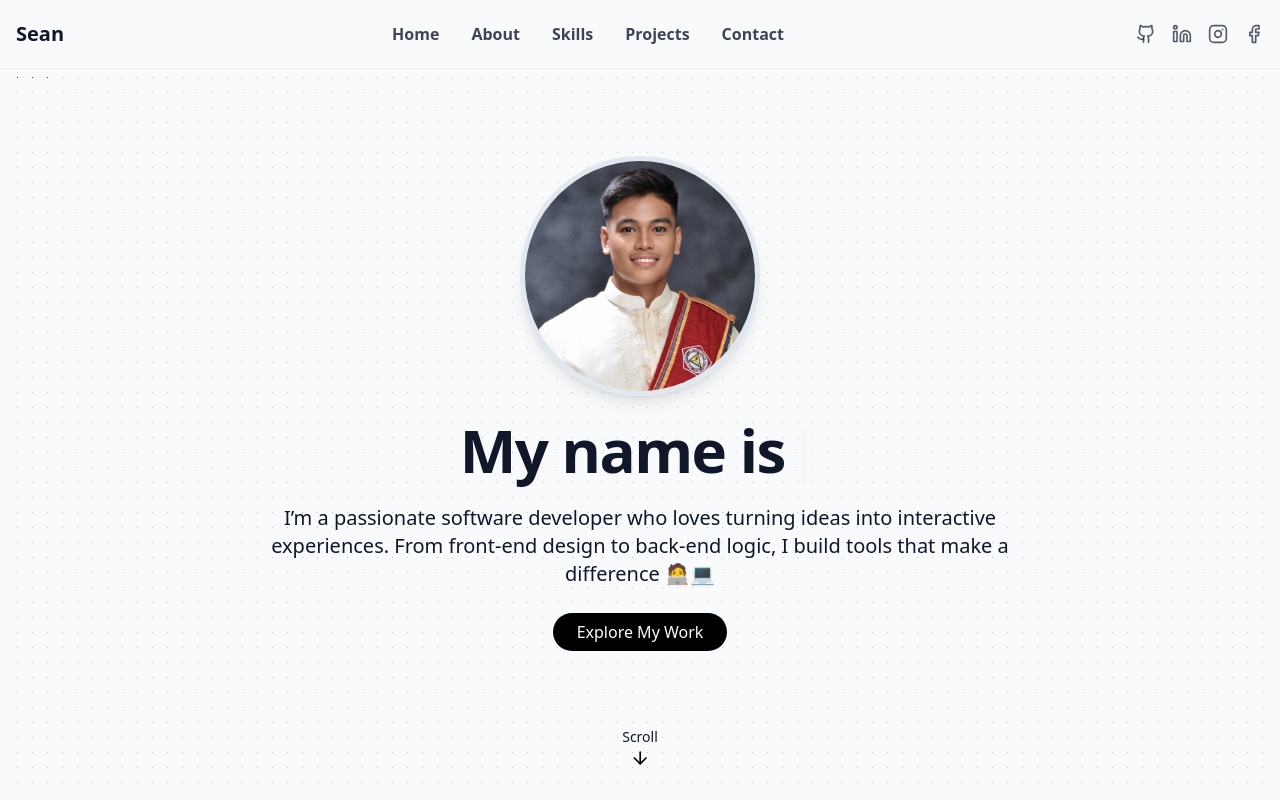
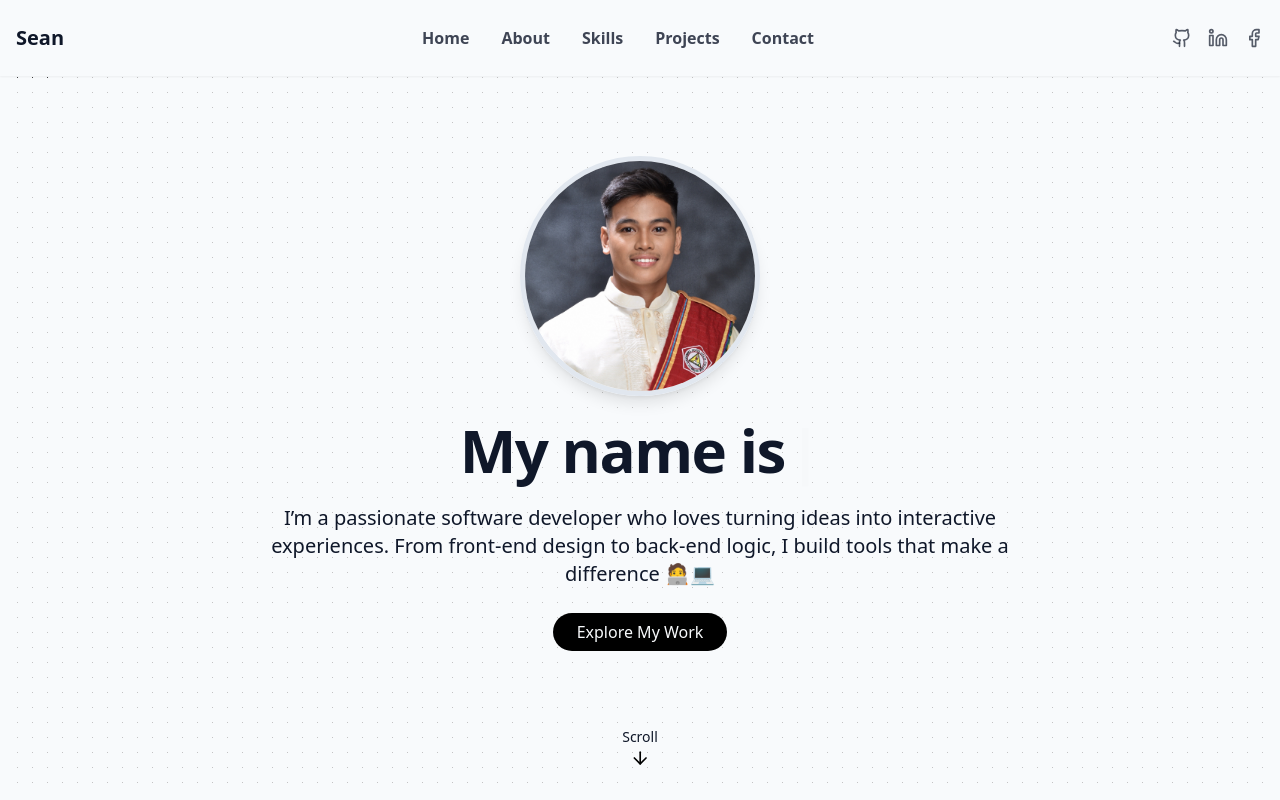
Before and after one commit to DarthCoder-afk/react-portfolio, a React (Vite) app: page / in a window 1280 px wide. Shown: the top 800 px of the page. Built offline with nearby package versions, Linux system fonts and the light colour scheme.

Commit message:
remove ig from nav

```diff
--- a/src/components/NavBar.jsx
+++ b/src/components/NavBar.jsx
@@ -1,5 +1,5 @@
 import { cn } from "@/lib/utils";
-import { X, Menu, Github, Linkedin, Instagram, Facebook } from "lucide-react";
+import { X, Menu, Github, Linkedin, Facebook } from "lucide-react";
 import { useEffect, useState } from "react";
 const navItems = [
     { name: "Home", href: "#hero" },
@@ -35,7 +35,7 @@ export const NavBar = () => {
     return <nav className={cn("fixed w-full z-40 font-semibold shadow-xs bg-[#f8fafc] transition-all duration-200",
         Scrolled ? "py-3 bg-[#f8fafc] shadow-lg" : "py-5",
     )}>
-        <div className="container mx-auto flex items-center justify-between px-4">
+        <div className="container mx-auto flex items-center justify-between px-4 py-1">
             <a href="#hero" className="text-xl font-bold text-primary flex items-center hidden md:flex">
                 <span className="relative z-10">
                     <span className="text-foreground">Sean</span>
@@ -43,7 +43,7 @@ export const NavBar = () => {
             </a>
 
             {/* Desktop View */}
-            <div className="hidden md:flex mx-auto space-x-8">
+            <div className="hidden md:flex flex-1 justify-center space-x-8">
                 {navItems.map((item, key) => (
                     <a key={key} href={item.href} className="border-b border-transparent text-foreground/80 hover:text-primary hover:border-primary hover:border-b-2 transition-colors duration-200 ">
                         {item.name}</a>
@@ -51,15 +51,12 @@ export const NavBar = () => {
             </div>
 
             {/* Social Icons */}
-            <div className="flex space-x-4 ml-6 hidden md:flex">
+            <div className="flex space-x-4 ml-auto hidden md:flex">
                 <a href="https://github.com/DarthCoder-afk" target="_blank" rel="noopener noreferrer">
                 <Github className="text-foreground/70 hover:text-primary transition" size={20} />
                 </a>
                 <a href="https://www.linkedin.com/in/seanmichaelarriolaborje" target="_blank" rel="noopener noreferrer">
                 <Linkedin className="text-foreground/70 hover:text-primary transition" size={20} />
-                </a>
-                <a href="https://www.instagram.com/sean_borje/" target="_blank" rel="noopener noreferrer">
-                <Instagram className="text-foreground/70 hover:text-primary transition" size={20} />
                 </a>
                  <a href="https://www.facebook.com/seanmichael.borje.7/" target="_blank" rel="noopener noreferrer">
                 <Facebook className="text-foreground/70 hover:text-primary transition" size={20} />
@@ -81,7 +78,7 @@ export const NavBar = () => {
             )}>
                 <div className="flex flex-col space-y-8 text-xl">
                     {navItems.map((item, key) => (
-                        <a key={key} href={item.href} className="text-foreground/80 hover:text-primary transition-colores duration-200 " onClick={() => setIsMenuOpen(false)}>
+                        <a key={key} href={item.href} className="text-foreground/80 hover:text-primary transition-colors duration-200 " onClick={() => setIsMenuOpen(false)}>
                             {item.name}</a>
                     ))}
 
@@ -93,9 +90,6 @@ export const NavBar = () => {
                         <a href="https://www.linkedin.com/in/seanmichaelarriolaborje" target="_blank" rel="noopener noreferrer">
                         <Linkedin className="text-foreground/70 hover:text-primary transition" size={24} />
                         </a>
-                        <a href="https://www.instagram.com/sean_borje/" target="_blank" rel="noopener noreferrer">
-                        <Instagram className="text-foreground/70 hover:text-primary transition" size={24} />
-                        </a>
                         <a href="https://www.facebook.com/seanmichael.borje.7/" target="_blank" rel="noopener noreferrer">
                         <Facebook className="text-foreground/70 hover:text-primary transition" size={24} />
                         </a>
```
